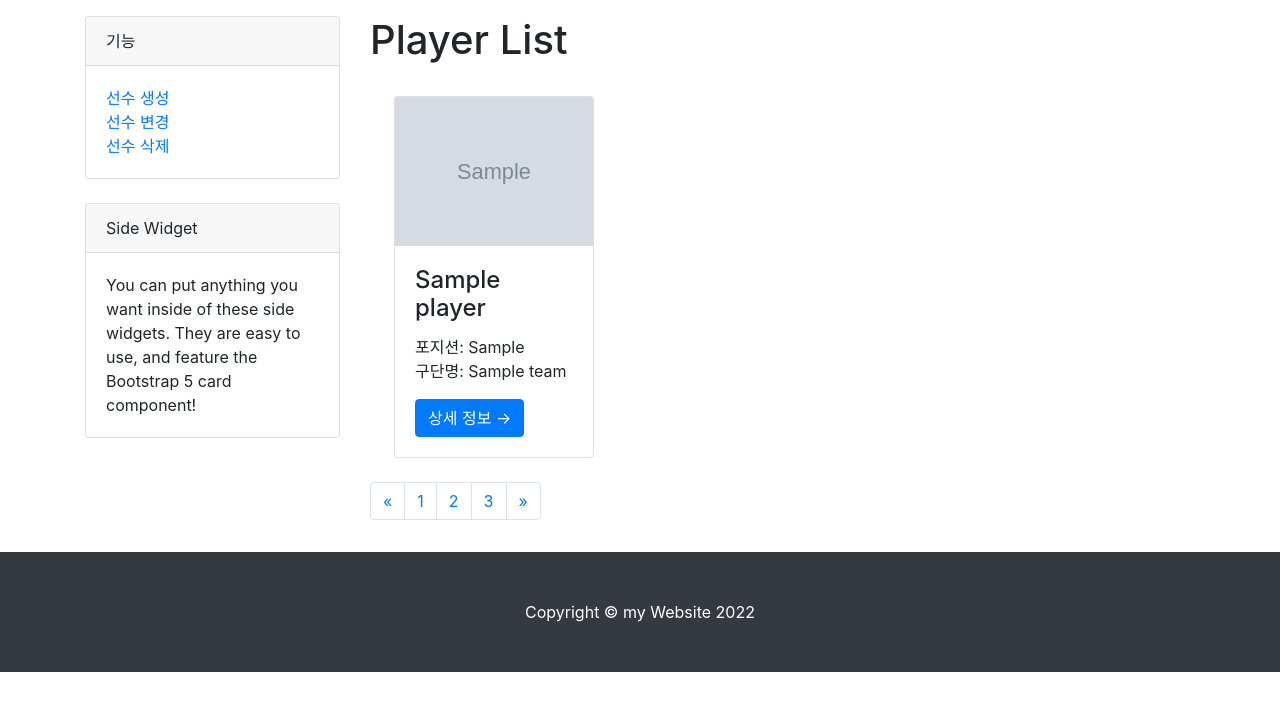
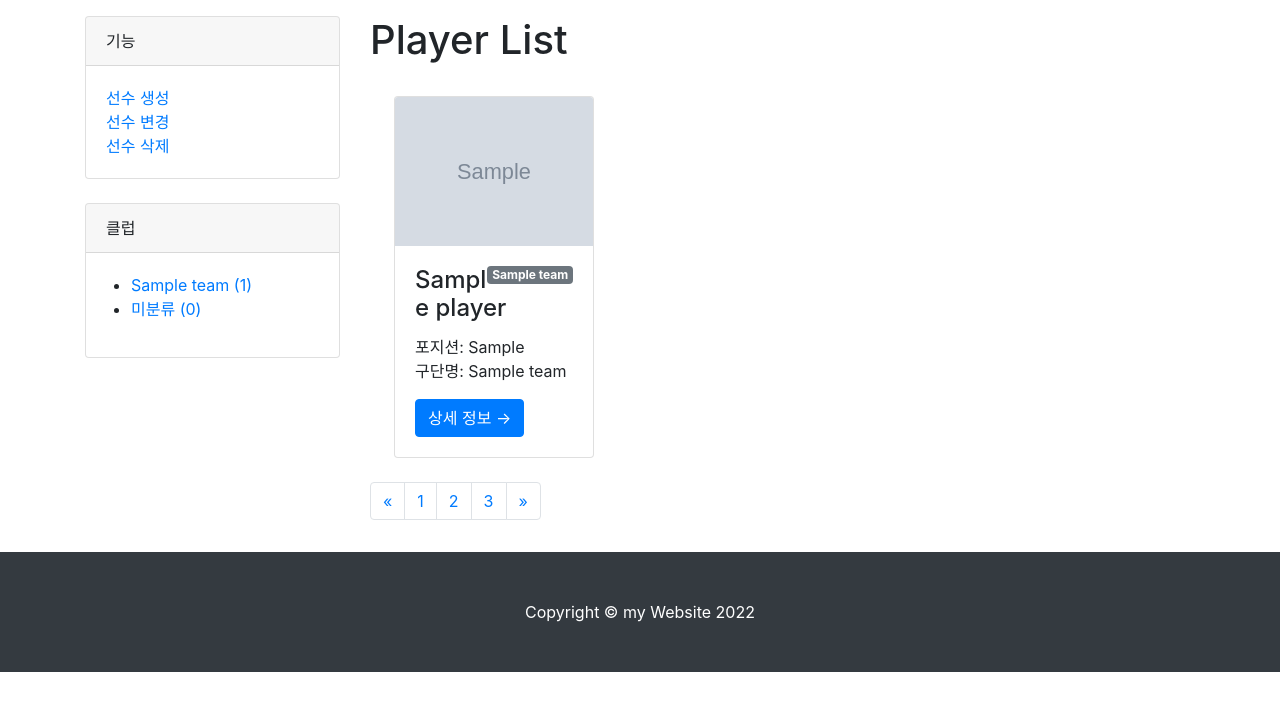
Before and after one commit to fly-like-you/SoccerPlayerSearchingPrj, a Django app: page /main_page/ in a window 1280 px wide. Shown: the part 56-767 px from the top of the page. Run offline with Django 4.2, Linux system fonts and the light colour scheme; tables that the repository leaves empty hold one stand-in row (values such as "Sample post"); grey boxes marked "Sample" are stand-in pictures; some libraries are stand-ins or nearby versions.

Commit message:
팀 카테고리 추가

```diff
--- a/main_page/templates/main_page/base.html
+++ b/main_page/templates/main_page/base.html
@@ -33,9 +33,28 @@
                     </div>
                 </div>
                 <!-- Side widget-->
-                <div class="card mb-4">
-                    <div class="card-header">Side Widget</div>
-                    <div class="card-body">You can put anything you want inside of these side widgets. They are easy to use, and feature the Bootstrap 5 card component!</div>
+                <div class="card mb-4" id="categories-card">
+                    <div class="card-header"> 클럽 </div>
+                    <div class="card-body">
+                        <div class="row">
+
+                                <ul>
+                                    {% for category in categories %}
+                                    <li><a href="{{ category.get_absolute_url }}">
+<!-- -->
+                                            {{ category.categoryName }} ({{ category.player_set.count }})
+                                        </a>
+                                    </li>
+                                    {% endfor %}
+                                    <li><a href="/main_page/category/no_category">
+                                        미분류 ({{ no_category_card_count }})
+                                    </a>
+
+                                    </li>
+                                </ul>
+
+                        </div>
+                    </div>
                 </div>
             </div>
             <div class="col-md-8 col-lg-9" id="main-area">
--- a/main_page/templates/main_page/player_list.html
+++ b/main_page/templates/main_page/player_list.html
@@ -7,13 +7,18 @@
 
 {% for p in player_list %}
                     <div class="col-sm-3">
-                        <div style="width: 200px" class="card m-4">
+                        <div style="width: 200px" class="card m-4" id="card-{{ p.pk }}">
 {% if p.head_image %}
                             <a href="#!" ><img class="card-img-top"  src="{{ p.head_image.url }}" alt="{{ p }} head image" /></a>
 {% else %}
                             <img style="height: 264px" class = "card-img-top" src="https://portal.kleague.com/images/portal/img-nonepicture-userprofil.png">
 {% endif%}
                             <div class="card-body">
+{% if p.category %}
+                                <span class="badge badge-secondary float-right">{{ p.category }}</span>
+{% else %}
+                                <span class="badge badge-secondary float-right"> Unknown</span>
+{% endif %}
                                 <h2 class="card-title h4">{{ p.name }}</h2>
                                 <p class="card-text">포지션: {{p.position}} <br> 구단명: {{p.team_name}}</p>
 
--- a/main_page/views.py
+++ b/main_page/views.py
@@ -1,11 +1,20 @@
 from django.shortcuts import render
-from .models import Player
+from .models import Player, Category
 from django.views.generic import ListView, DetailView
+
 
 #CBV 방식
 class CardList(ListView): # FBV방식의 index를 대체하는 클래스
     model = Player
     ordering = '-name'
+
+    def get_context_data(self, **kwargs):
+        context = super(CardList, self).get_context_data()  #오버라이딩
+        context['categories'] = Category.objects.all() # 모든 카테고리를 가져와 키에 연결해담음
+        context['no_category_card_count'] = Player.objects.filter(category=None).count() #카테고리가 지정되지않은 선수를 키에 담는다
+
+        return context
+
 
 class CardDetail(DetailView):
     model = Player
```
